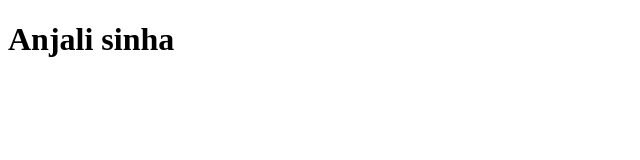
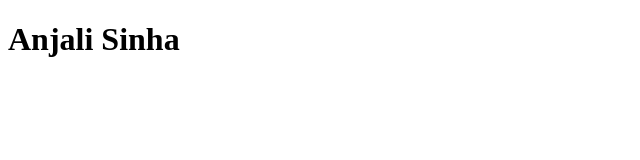
Before and after one commit to Anjalisinha2/Code-demo, a plain HTML site: page index.html in a window 1280 px wide. Shown: the full height of the page, 0-640 px from the left. Drawn offline with Linux system fonts and the light colour scheme.

Commit message:
Changed the Surname

```diff
--- a/index.html
+++ b/index.html
@@ -6,6 +6,6 @@
     <title>Document</title>
 </head>
 <body>
-    <h1>Anjali sinha</h1>
+    <h1>Anjali Sinha</h1>
 </body>
 </html>
```
